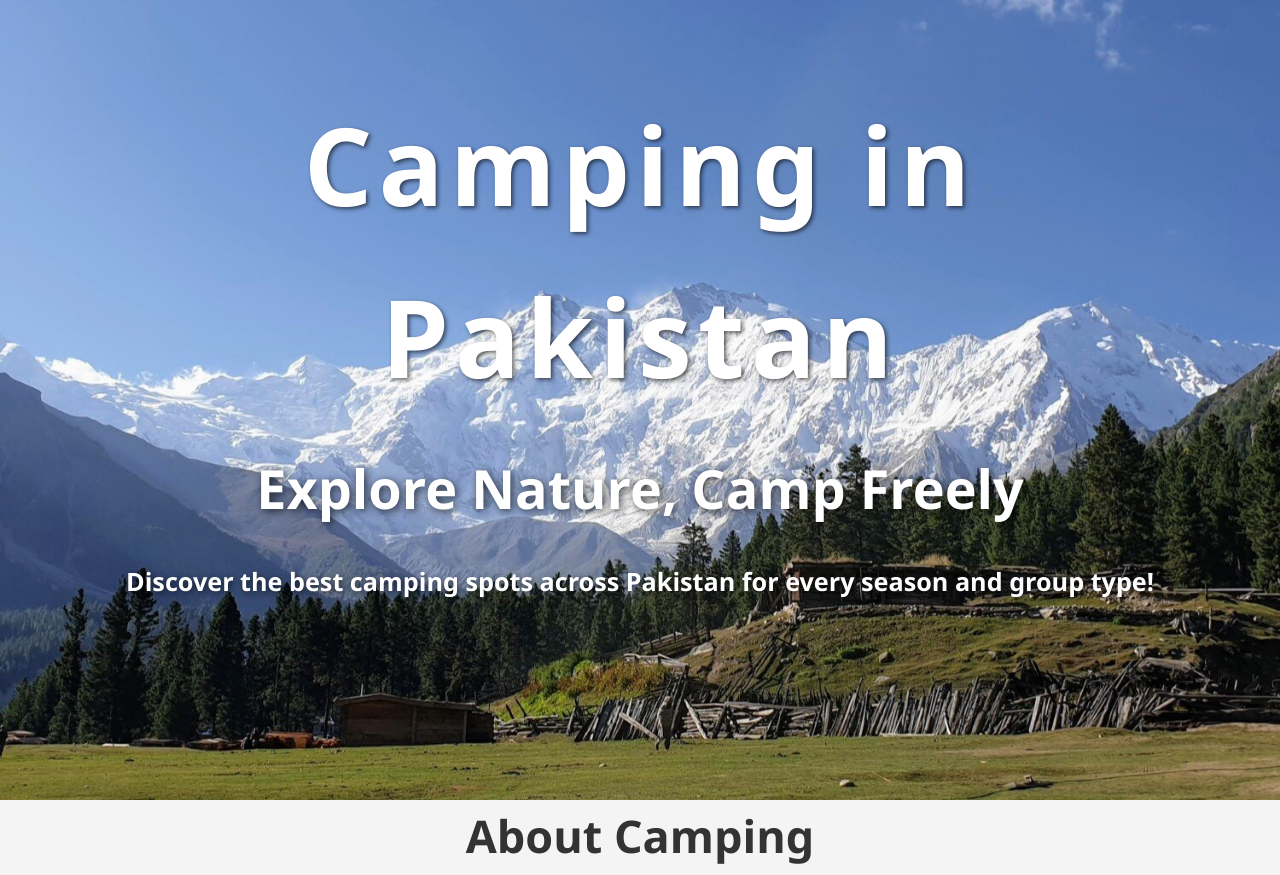
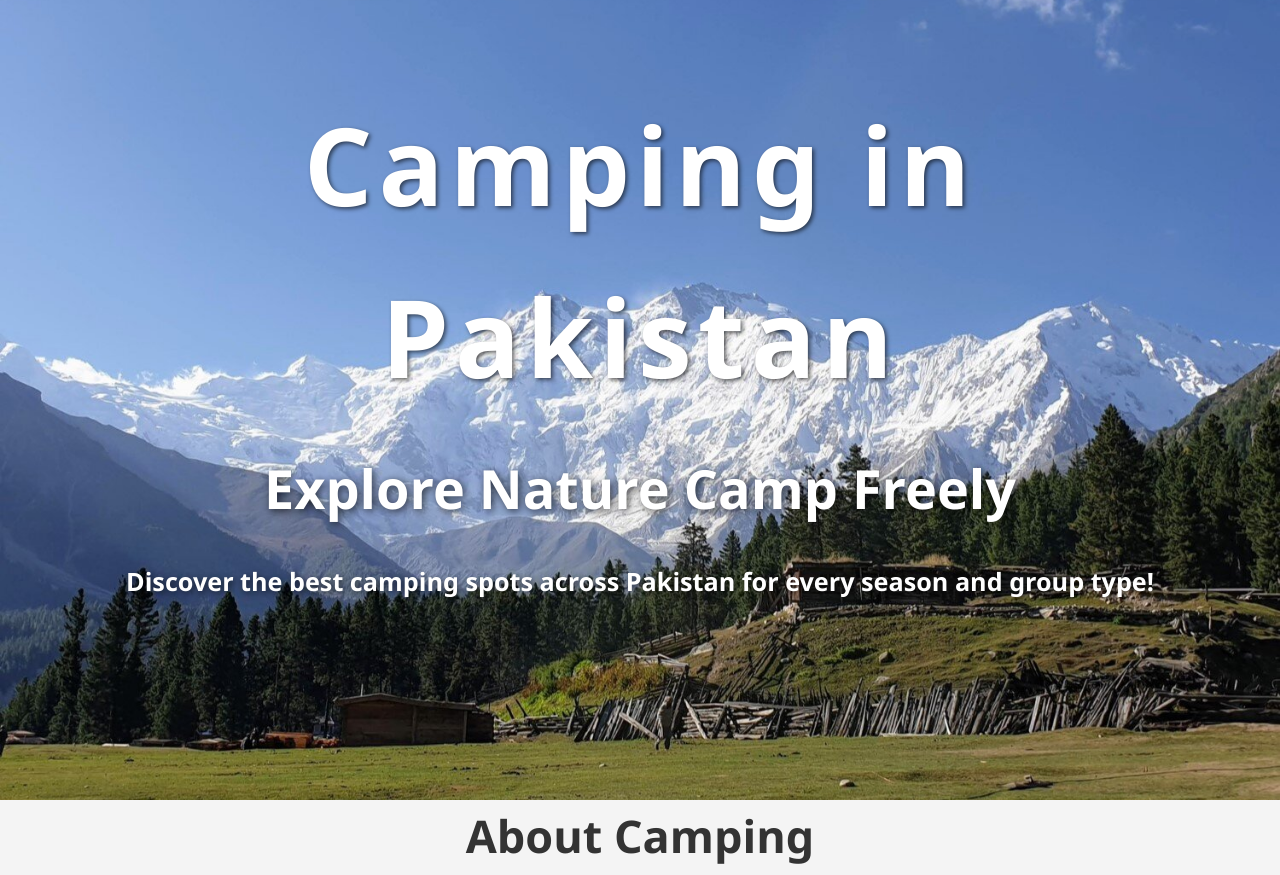
Before and after one commit to QIRRAT-DEV/camping-in-pakistan., a plain HTML site: page index.html in a window 1280 px wide. Shown: the top 875 px of the page. Drawn offline with Linux system fonts and the light colour scheme.

Commit message:
index.html
remove ,

```diff
--- a/index.html
+++ b/index.html
@@ -16,7 +16,7 @@
  </header>
     </nav>
     <div class="hero-content">
-      <h2>Explore Nature, Camp Freely</h2>
+      <h2>Explore Nature Camp Freely</h2>
       <p>Discover the best camping spots across Pakistan for every season and group type!</p>
     </div>
   </section>
```
